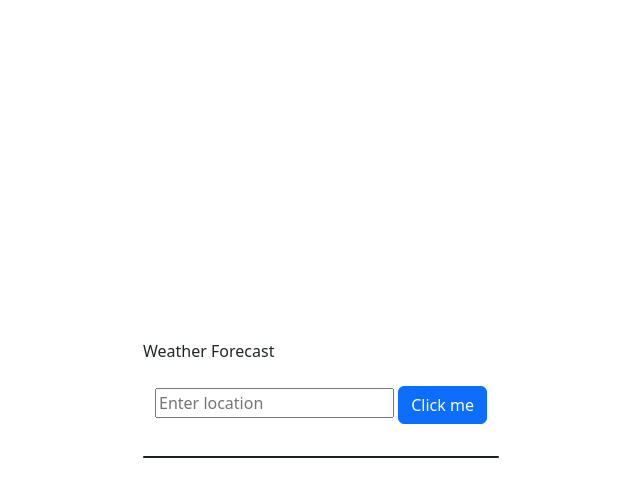
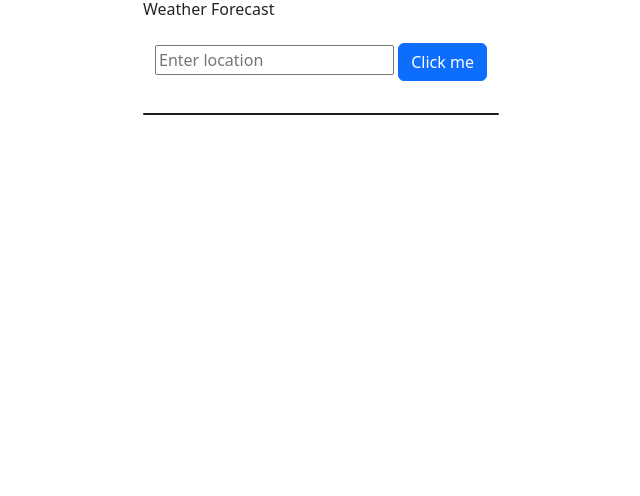
Before and after one commit to vaaishnav/Weather-Forecast, a plain HTML site: page index.html in a window 1280 px wide. Shown: the whole page, without its empty margins (319-959 px from the left). Drawn offline with nearby package versions, Linux system fonts and the light colour scheme.

Commit message:
Update index.html

```diff
--- a/index.html
+++ b/index.html
@@ -14,7 +14,7 @@
 <body>
 
     <section class="vh-100">
-        <div class="container py-5 h-100">
+        <div class="container">
 
             <div class="row d-flex justify-content-center align-items-center h-100">
                 <div class="col-md-8 col-lg-6 col-xl-4">
```
